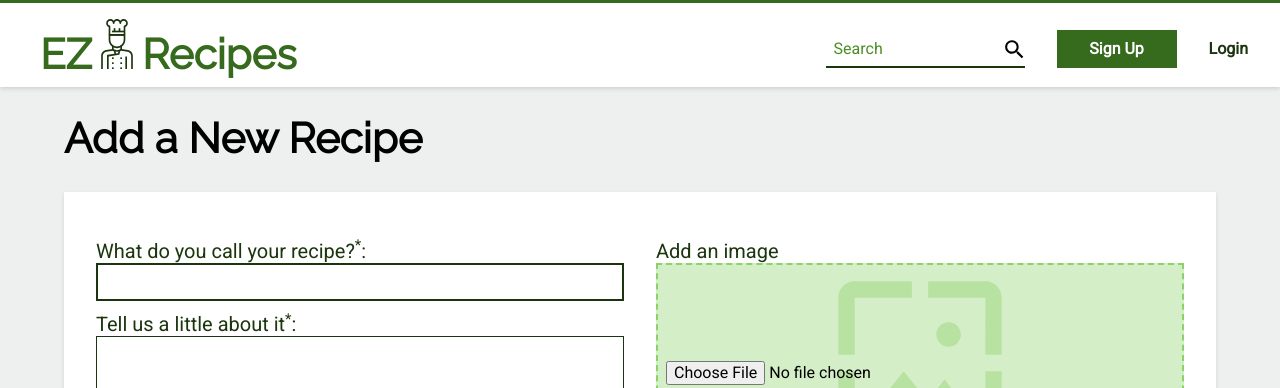
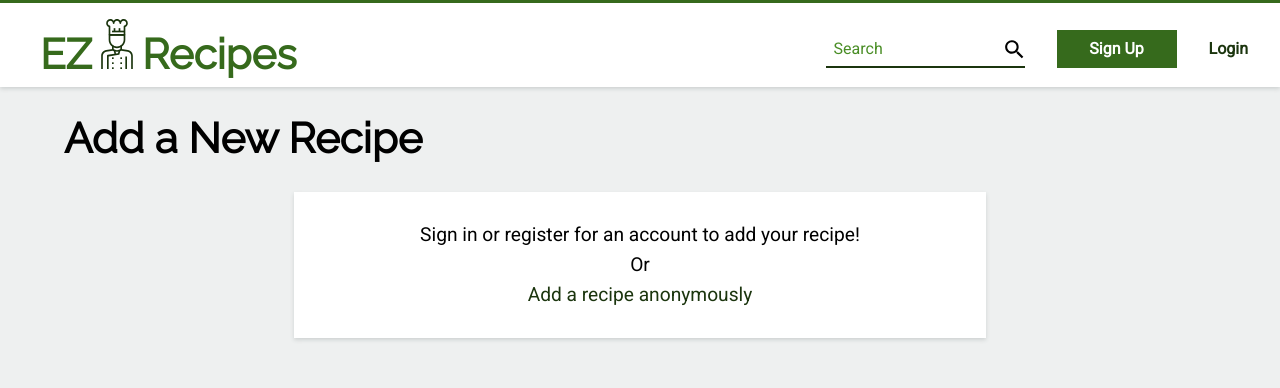
Before and after one commit to johndavenport71/ezrecipes, a React (Create React App) app: page /add-recipe in a window 1280 px wide. Shown: the top 388 px of the page. Built offline with nearby package versions, Linux system fonts and the light colour scheme; no server answers.

Commit message:
Started working on feedback items. Still need to add a full listing of categories.

```diff
--- /dev/null
+++ b/src/components/AddCTA.js
@@ -0,0 +1,15 @@
+import React from 'react'
+import { Link } from 'react-router-dom';
+
+const AddCTA = () => {
+  return (
+    <div className="cta">
+      <h2>Add your recipe to the mix!</h2>
+      <Link to="/add-recipe" className="button">
+        Add Recipe
+      </Link>
+    </div>
+  )
+}
+
+export default AddCTA
--- a/src/components/AddRecipe.js
+++ b/src/components/AddRecipe.js
@@ -8,6 +8,7 @@ const AddRecipe = (props) => {
   const history = useHistory();
   const api = process.env.REACT_APP_API_PATH;
   const session = JSON.parse(window.sessionStorage.getItem('user'));
+  const [showForm, setShowForm] = useState(Boolean(session));
 
   const [values, setValues] = useState({
     title: "",
@@ -29,7 +30,15 @@ const AddRecipe = (props) => {
   return (
     <main>
       <h1>Add a New Recipe</h1>
+      {!showForm ?
+      <div className="center-content">
+        <p>Sign in or register for an account to add your recipe!</p>
+        <p>Or</p>
+        <button className="button-link" onClick={() => setShowForm(true)}>Add a recipe anonymously</button>
+      </div>
+      :
       <RecipeForm values={values} setValues={setValues} handleChangeDirectly={handleChangeDirectly} handleSubmit={handleSubmit} />
+      }
     </main>
   );
 
--- /dev/null
+++ b/src/components/Breadcrumb.js
@@ -0,0 +1,12 @@
+import React from 'react'
+import { Link } from 'react-router-dom'
+
+const Breadcrumb = ({ category }) => {
+  return (
+    <Link to={`/recipes/${category}`} className="breadcrumb">
+      View more{' ' + category + ' '}recipes
+    </Link>
+  )
+}
+
+export default Breadcrumb
--- a/src/components/Category.js
+++ b/src/components/Category.js
@@ -37,7 +37,7 @@ const Category = () => {
         <LoadingCard />
         :
         <section className="recipes-grid">
-          {recipes.map((recipe, i) => <RecipeCard recipe={recipe} key={i} />)}
+          {recipes.map((recipe, i) => <RecipeCard category={`/recipes/${categories}`} recipe={recipe} key={i} />)}
         </section>
       }
     </main>
--- a/src/components/Home.js
+++ b/src/components/Home.js
@@ -2,11 +2,13 @@ import React from 'react';
 import CardSection from './CardSection';
 import FeaturedSection from './FeaturedSection';
 import featured from '../utils/featuredCategories';
+import AddCTA from './AddCTA';
 const Home = () => {
 
   return (
     <>
     <FeaturedSection />
+    <AddCTA />
     <main>
       {featured.map((row, i) => (
         <CardSection title={row.title} category={row.category} key={i} />
--- a/src/components/Recipe.js
+++ b/src/components/Recipe.js
@@ -6,11 +6,11 @@ import Categories from './recipe_components/Categories';
 import LoadingLines from './LoadingLines';
 import LoadingSummary from './recipe_components/LoadingSummary';
 import RecipeOptions from './RecipeOptions';
+import Breadcrumb from './Breadcrumb';
 
 const Recipe = (props) => {
-  const { id } = useParams();
+  const { id, category } = useParams();
   const api = process.env.REACT_APP_API_PATH;
-  const root = process.env.REACT_APP_ROOT;
   const [recipe, setRecipe] = useState({});
   const session = JSON.parse(window.sessionStorage.getItem('user'));
 
@@ -28,6 +28,9 @@ const Recipe = (props) => {
 
   return (
     <main id="single-recipe">
+      {category &&
+        <Breadcrumb category={category} />
+      }
       {session && recipe &&
         <RecipeOptions recipe={recipe} session={session} />
       }
@@ -46,7 +49,7 @@ const Recipe = (props) => {
             </div>
           }
         </div>
-        {recipe.img_path && <img src={root + recipe.img_path} alt={recipe.title} width="400" height="auto" />}
+        {recipe.img_path && <img src={recipe.img_path.includes('http') ? recipe.img_path : `https://${recipe.img_path}`} alt={recipe.title} width="400" height="auto" />}
         </>
         :
         <LoadingSummary />
--- a/src/components/RecipeCard.js
+++ b/src/components/RecipeCard.js
@@ -2,12 +2,13 @@ import React from 'react';
 import { Link } from 'react-router-dom';
 import getRandomColor from '../utils/randomColor';
 
-const RecipeCard = ({ recipe }) => {
+const RecipeCard = ({ recipe, category }) => {
   const root = process.env.REACT_APP_ROOT;
   const bgColor = getRandomColor();
+  const route = category ? category + `/recipe/${recipe.id}` : `/recipe/${recipe.id}`;
 
   return (
-    <Link to={`/recipe/${recipe.id}`} className="recipe-card" style={{
+    <Link to={route} className="recipe-card" style={{
         backgroundImage: recipe.img_path ?
         `url(https://${recipe.img_path})`
         :
--- a/src/components/Routes.js
+++ b/src/components/Routes.js
@@ -24,10 +24,10 @@ const Routes = () => {
       <Route path="/login">
         <Login />
       </Route>
-      <Route path="/recipe/:id">
+      <Route path={["/recipe/:id", "/recipes/:category/recipe/:id"]}>
         <Recipe />
       </Route>
-      <Route path="/recipes/:categories">
+      <Route path="/recipes/:categories" exact>
         <Category />
       </Route>
       <Route path="/add-recipe">
--- a/src/components/UserMenu.js
+++ b/src/components/UserMenu.js
@@ -14,6 +14,7 @@ const UserMenu = ({ user, closeMenu }) => {
     <ul onMouseLeave={closeMenu}>
       <li><Link to={`/user/${user.user_id}`}>Profile</Link></li>
       <li><Link to={`/user/${user.user_id}`}>My Recipes</Link></li>
+      <li><Link to={`/add-recipe`}>Add a Recipe</Link></li>
       <li><button onClick={e => logout(e)}>Logout</button></li>
     </ul>
   );
--- a/src/css/main.css
+++ b/src/css/main.css
@@ -529,6 +529,30 @@ header form {
   cursor: pointer;
 }
 
+.breadcrumb {
+  display: block;
+  margin-top: 1rem;
+}
+
+/****************
+**  CTA Styles
+****************/
+.cta {
+  padding: 2rem;
+  text-align: center;
+}
+.cta .button {
+  background-color: #366a1c;
+  color: #fff;
+  display: inline-block;
+  font-size: 1.2rem;
+  margin: 1rem auto;
+  min-width: 140px;
+  padding: 16px;
+  text-align: center;
+  text-decoration: none;
+}
+
 /*************
 **  Main Content Styles
 **************/
@@ -538,6 +562,27 @@ main {
 }
 main h2 {
   margin-bottom: 1rem;
+}
+main .center-content {
+  background-color: #fff;
+  box-shadow: 0 2px 4px #ced2d2;
+  font-size: 1.2rem;
+  margin: 1rem auto;
+  padding: 2rem;
+  text-align: center;
+  width: 60%;
+}
+main .center-content p {
+  margin-bottom: 0.5rem;
+}
+main .button-link {
+  background-color: #fff;
+  border: none;
+  color: #1b350e;
+}
+main .button-link:hover {
+  cursor: pointer;
+  text-decoration: underline;
 }
 
 /*************
--- a/src/css/main.scss
+++ b/src/css/main.scss
@@ -215,6 +215,31 @@ header {
   &:hover {
     cursor: pointer;
   }
+
+}
+
+.breadcrumb {
+  display: block;
+  margin-top: 1rem;
+}
+
+/****************
+**  CTA Styles
+****************/
+.cta {
+  padding: 2rem;
+  text-align: center;
+  .button {
+    background-color: $green800;
+    color: #fff;
+    display: inline-block;
+    font-size: 1.2rem;
+    margin: 1rem auto;
+    min-width: 140px;
+    padding: 16px;
+    text-align: center;
+    text-decoration: none;
+  }
 }
 
 /*************
@@ -226,6 +251,28 @@ main {
 
   h2 {
     margin-bottom: 1rem;
+  }
+
+  .center-content {
+    background-color: #fff;
+    box-shadow: 0 2px 4px $grey200;
+    font-size: 1.2rem;
+    margin: 1rem auto;
+    padding: 2rem;
+    text-align: center;
+    width: 60%;
+    p {
+      margin-bottom: .5rem;
+    }
+  }
+  .button-link {
+    background-color: #fff;
+    border: none;
+    color: $green900;
+    &:hover {
+      cursor: pointer;
+      text-decoration: underline;
+    }
   }
 }
 
```
Also changed, not shown: 2 other files (tests, documents, lock files or other folders).
